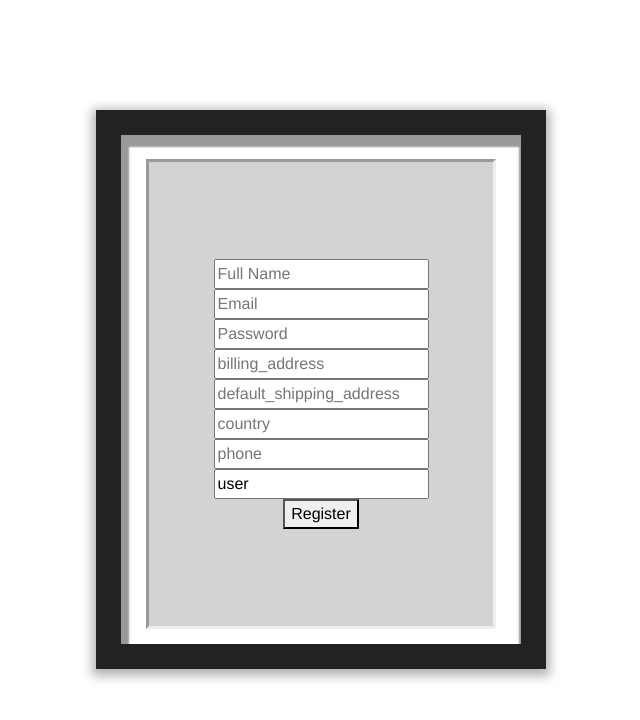
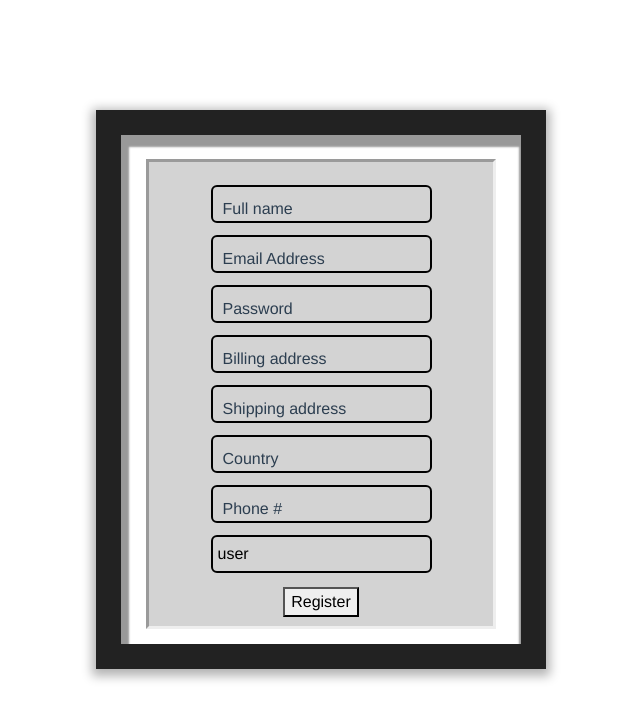
Before and after one commit to hilmimallick/capstone_frontend, a Vue app: page /register in a window 1280 px wide. Shown: the top 720 px of the page, without its empty margins (319-959 px from the left). Built offline with nearby package versions, Linux system fonts and the light colour scheme.

Commit message:
working on user profile

```diff
--- a/src/components/navbar.vue
+++ b/src/components/navbar.vue
@@ -5,7 +5,8 @@
         v-if="user !== null"
         :to="{ name: 'profile', params: { id: user.user_id } }"
       >
-        Welcome {{ user.full_name }}</router-link
+        <i class="fa-regular fa-user"></i> Welcome
+        {{ user.full_name }}</router-link
       >
       | <router-link to="/">myHome</router-link> |
       <router-link to="/products">Products</router-link> |
--- a/src/views/login.vue
+++ b/src/views/login.vue
@@ -3,24 +3,28 @@
     <div class="login-border">
       <div class="login-form">
         <form @submit.prevent="login">
-          <div>
+          <div class="login-input">
             <input
-              class="login-form-email"
+              class="input"
               type="text"
               v-model="email"
               name="email"
-              placeholder="Email"
+              id="name"
+              required
             />
+            <label for="name" class="input-label">Email Address</label>
           </div>
 
-          <div>
+          <div class="login-input">
             <input
-              class="login-form-password"
+              class="input"
               type="text"
               v-model="password"
-              placeholder="Password"
+              required
+              id="name"
               name="password"
             />
+            <label for="name" class="input-label">Password</label>
           </div>
 
           <div>
@@ -85,4 +89,39 @@ export default {
   justify-content: center;
   align-items: center;
 }
+
+.login-input {
+  position: relative;
+  margin: 3rem;
+}
+
+.input {
+  padding: 10px;
+  border: none;
+  border-radius: 4px;
+  font: inherit;
+  color: black;
+  background-color: transparent;
+  outline: 2px solid black;
+}
+
+.input-label {
+  position: absolute;
+  top: 0;
+  left: 0;
+  transform: translate(10px, 10px);
+  transition: transform 0.25s;
+}
+
+.input:focus + .input-label,
+.input:valid + .input-label {
+  transform: translate(10px, -14px) scale(0.8);
+  color: black;
+  padding-inline: 5px;
+  background-color: white;
+}
+
+.input:is(:focus, :valid) {
+  outline-color: #d1e5fe;
+}
 </style>
--- a/src/views/profile.vue
+++ b/src/views/profile.vue
@@ -1,14 +1,16 @@
 <template>
-  <div v-if="user">
-    <div v-for="item in user" :key="item.user_id" class="row">
-      <div id="one-text" class="col-md-6">
-        <div class="one-body">
-          <p class="card-text">{{ item.full_name }}</p>
-          <p class="card-text">{{ item.email }}</p>
-          <p class="card-text">{{ item.phone }}</p>
-          <p class="card-text">{{ item.country }}</p>
-          <p class="card-text">{{ item.billing_address }}</p>
-          <p class="card-text">{{ item.default_shipping_address }}</p>
+  <div v-if="user" id="out-pro">
+    <div v-for="item in user" :key="item.user_id">
+      <div class="pro-first">
+        <div class="pro-second">
+          <div class="profile-text">
+            <p class="pro-text">{{ item.full_name }}</p>
+            <p class="pro-text">{{ item.email }}</p>
+            <p class="pro-text">{{ item.phone }}</p>
+            <p class="pro-text">{{ item.country }}</p>
+            <p class="pro-text">{{ item.billing_address }}</p>
+            <p class="pro-text">{{ item.default_shipping_address }}</p>
+          </div>
         </div>
       </div>
     </div>
@@ -32,4 +34,36 @@ export default {
   },
 };
 </script>
-<style></style>
+<style>
+#out-pro {
+  display: flex;
+  justify-content: center;
+  align-items: center;
+  background: black;
+  height: 100vh;
+}
+
+.pro-first {
+  height: 27rem;
+  width: 27rem;
+  border: 0.5rem solid white;
+  background: transparent;
+}
+
+.pro-second {
+  height: 27rem;
+  width: 27rem;
+  border: 0.5rem solid white;
+  margin-left: 1rem;
+  margin-top: 1rem;
+  display: flex;
+  justify-content: center;
+  align-items: center;
+  background-image: url(https://i.postimg.cc/Fs0nFkcS/user-g6c1055bc9-1280.png);
+  background-position: center;
+}
+
+.pro-text {
+  color: white;
+}
+</style>
--- a/src/views/register.vue
+++ b/src/views/register.vue
@@ -3,80 +3,98 @@
     <div class="register-border">
       <div class="register-form">
         <form @submit.prevent="register">
-          <div>
+          <div class="register-input">
             <input
-              class="register-form-name"
+              class="reg"
               type="text"
               v-model="full_name"
-              placeholder="Full Name"
+              id="name"
+              required
+              name="user name"
             />
+            <label for="name" class="register-label">Full name</label>
           </div>
 
-          <div>
+          <div class="register-input">
             <input
-              class="register-form-email"
-              type="text"
+              class="reg"
+              type="email"
+              name="email"
               v-model="email"
-              placeholder="Email"
+              required
+              id="name"
             />
+            <label for="name" class="register-label">Email Address</label>
           </div>
 
-          <div>
+          <div class="register-input">
             <input
-              class="register-form-password"
-              type="text"
+              class="reg"
+              type="password"
+              name="password"
               v-model="password"
-              placeholder="Password"
+              id="name"
+              required
             />
+            <label for="name" class="register-label">Password</label>
           </div>
 
-          <div>
+          <div class="register-input">
             <input
-              class="register-form-password"
+              class="reg"
               type="text"
+              name="billing_address"
               v-model="billing_address"
-              placeholder="billing_address"
+              id="name"
+              required
             />
+            <label for="name" class="register-label">Billing address</label>
           </div>
 
-          <div>
+          <div class="register-input">
             <input
-              class="register-form-password"
+              class="reg"
               type="text"
+              name="default_shipping_address"
               v-model="default_shipping_address"
-              placeholder="default_shipping_address"
+              id="name"
+              required
             />
+            <label for="name" class="register-label">Shipping address</label>
           </div>
 
-          <div>
+          <div class="register-input">
             <input
-              class="register-form-password"
+              class="reg"
               type="text"
+              name="country"
               v-model="country"
-              placeholder="country"
+              id="name"
+              required
             />
+            <label for="name" class="register-label">Country</label>
           </div>
 
-          <div>
+          <div class="register-input">
             <input
-              class="register-form-password"
-              type="text"
+              class="reg"
+              type="phone"
+              name="phone"
               v-model="phone"
-              placeholder="phone"
+              id="name"
+              required
             />
+            <label for="name" class="register-label">Phone #</label>
           </div>
 
-          <div>
+          <div class="register-input">
             <input
-              class="register-form-usertype"
+              class="reg"
               type="text"
               v-model="user_type"
               placeholder="user"
               readonly
             />
-            <!-- <select name="user" id="user" v-model="user_type">
-              <option value="user">Customer</option>
-            </select> -->
           </div>
 
           <div>
@@ -153,4 +171,39 @@ export default {
   justify-content: center;
   align-items: center;
 }
+
+.register-input {
+  position: relative;
+  margin: 1rem;
+}
+
+.reg {
+  padding: 5px;
+  border: none;
+  border-radius: 4px;
+  font: inherit;
+  color: black;
+  background-color: transparent;
+  outline: 2px solid black;
+}
+
+.register-label {
+  position: absolute;
+  top: 0;
+  left: 0;
+  transform: translate(10px, 10px);
+  transition: transform 0.25s;
+}
+
+.reg:focus + .register-label,
+.reg:valid + .register-label {
+  transform: translate(10px, -14px) scale(0.8);
+  color: black;
+  padding-inline: 5px;
+  background-color: white;
+}
+
+.reg:is(:focus, :valid) {
+  outline-color: #d1e5fe;
+}
 </style>
```
